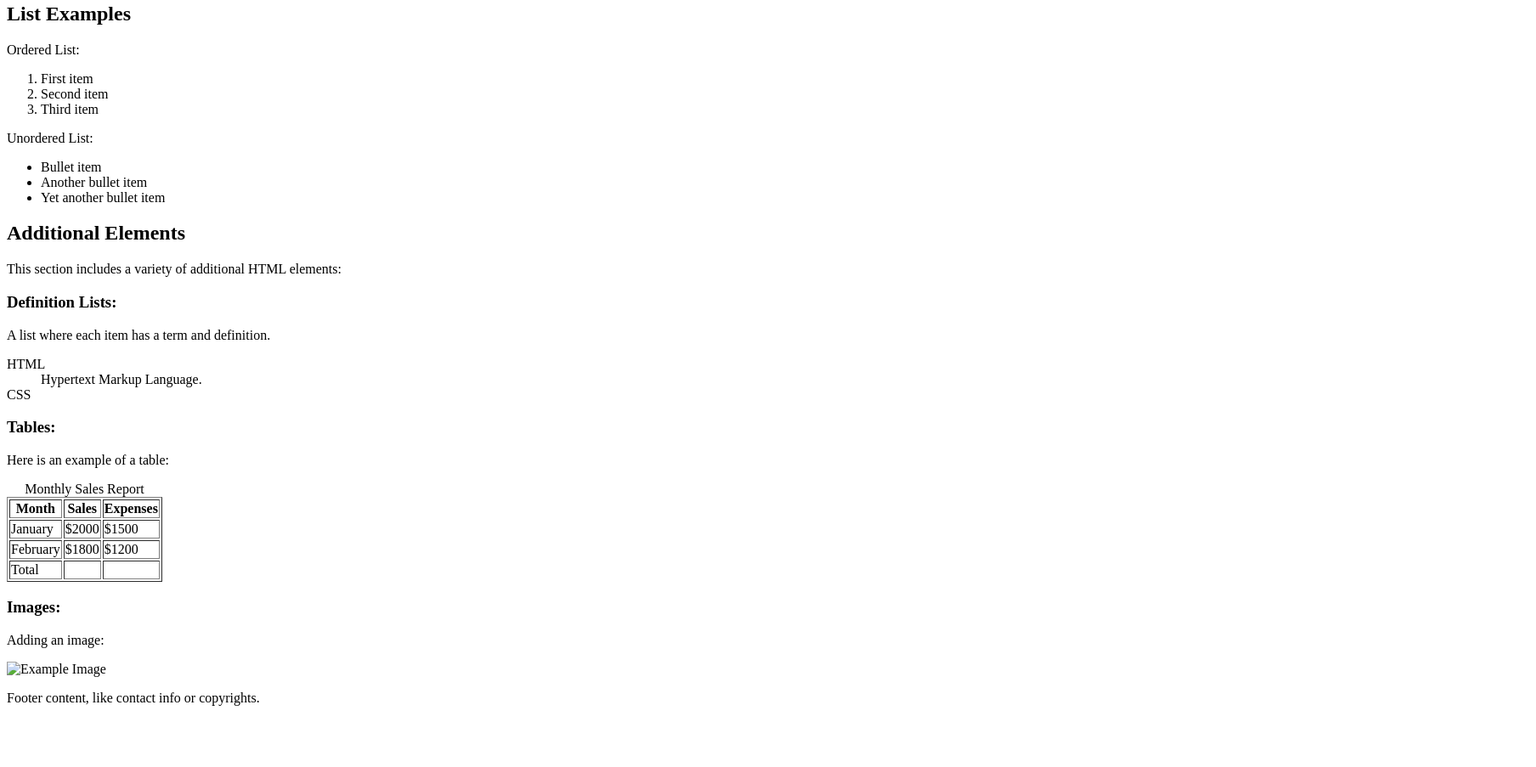
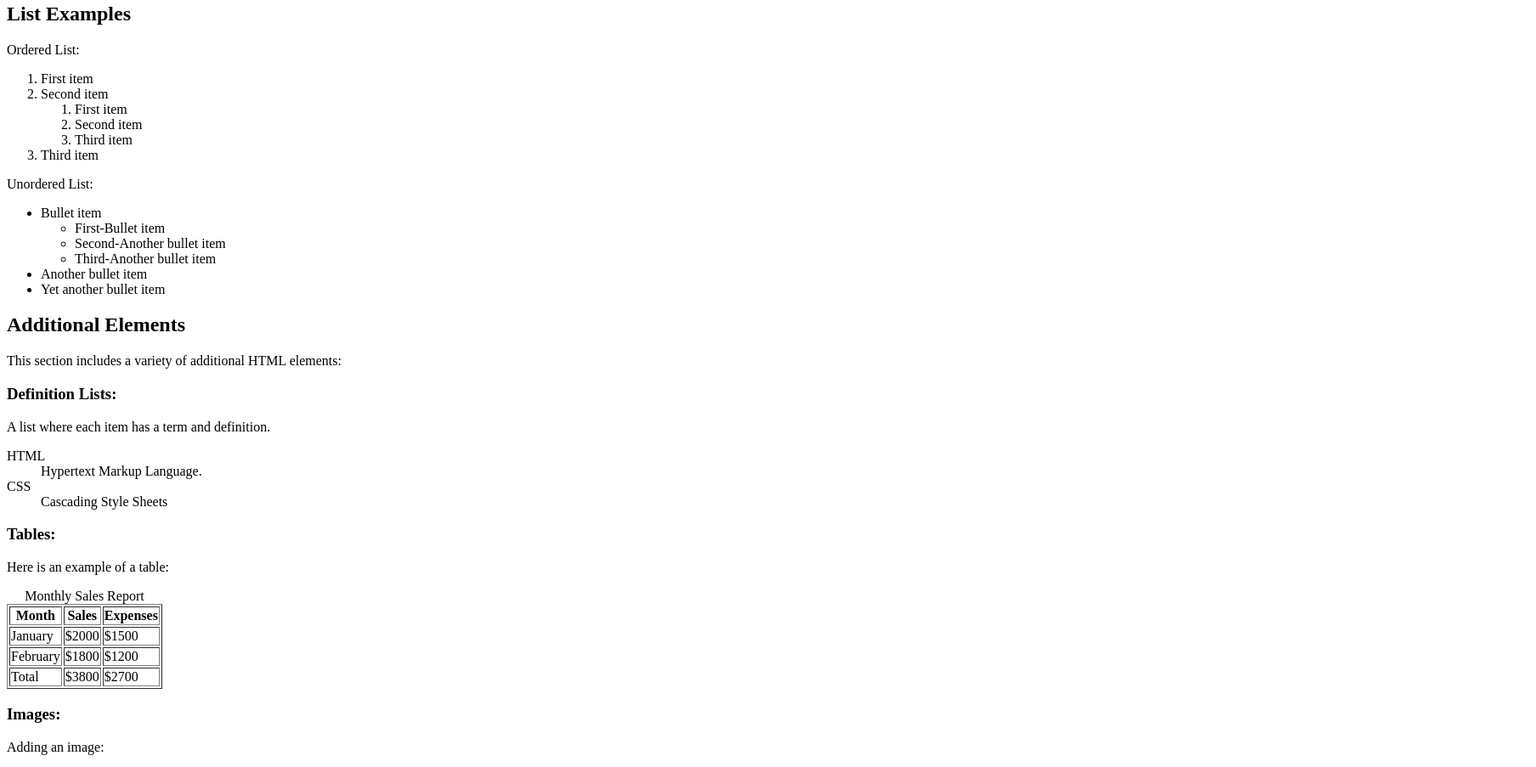
Before and after one commit to mohitn236/Lab2, a plain HTML site: page news.html in a window 1280 px wide. Shown: the part 338-1241 px from the top of the page at 85% size, 1808 px wide, since content can reach past the window. Before the commit the page ends 1185 px from the top, so only its background shows below. Drawn offline with Linux system fonts and the light colour scheme.

Commit message:
Final changes

```diff
--- a/news.html
+++ b/news.html
@@ -31,7 +31,7 @@ Description : A simple HTML file.
         <article>
             <h2>Article Title</h2>
 
-			<p>This is a paragraph in an article section. It demonstrates text formatting, like bold, italic, and marked text.</p>
+			<p>This is a paragraph in an article section. It demonstrates text formatting, like <strong>bold</strong>, <i>italic</i>, and <mark>marked</mark> text.</p>
 			<!-- To emphasize specific words in the paragraph, apply appropriate HTML tags:
 			<strong> or <b> for bold text,
 			<em> or <i> for italic text, and
@@ -52,13 +52,22 @@ Description : A simple HTML file.
         <ol>
             <li>First item</li>
             <li>Second item</li>
-			<!--Make a sub-ordered list here-->
+                <ol>
+                    <li>First item</li>
+                    <li>Second item</li>
+                    <li>Third item</li>
+                </ol>
             <li>Third item</li>
         </ol>
         <p>Unordered List:</p>
         <ul>
             <li>Bullet item</li>
-			<!--Make a sub-unordered list here-->
+                <ul>
+                    <li>First-Bullet item</li>
+                    <li>Second-Another bullet item</li>
+                    <li>Third-Another bullet item</li>
+
+                </ul>
             <li>Another bullet item</li>
             <li>Yet another bullet item</li>
         </ul>
@@ -74,7 +83,7 @@ Description : A simple HTML file.
             <dt>HTML</dt>
             <dd>Hypertext Markup Language.</dd>
 			<dt>CSS</dt>
-            <dd><!--Add CSS definition here--></dd>
+            <dd>Cascading Style Sheets</dd>
         </dl>
 
 
@@ -104,19 +113,19 @@ Description : A simple HTML file.
 			<tfoot>
 				<tr>
 					<td>Total</td>
-					<td><!--Put column total here--></td>
-					<td><!--Put column total here--></td>
+					<td>$3800</td>
+					<td>$2700</td>
 				</tr>
 			</tfoot>
         </table>
 
 		<h3>Images:</h3>
         <p>Adding an image:</p>
-        <img src="example.jpg" alt="Example Image"> <!--Fix addressing issue-->
+        <img src="images/example.jpg" alt="Example Image"> <!--Fix addressing issue-->
     </section>
 
     <footer>
-        <p>Footer content, like contact info or copyrights.</p>
+        <p>Copyright Mohit Narula and Shivansh Sharma.</p>
 		<!--Comment out the above p tag and add a new p tag under this comment.
 			The new p tag must contain {Copy right + your names}.-->
     </footer>
```
